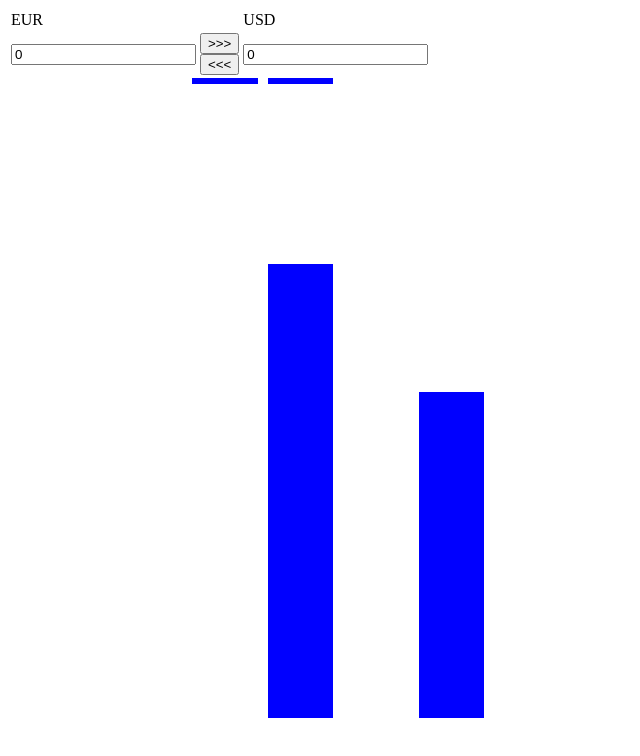
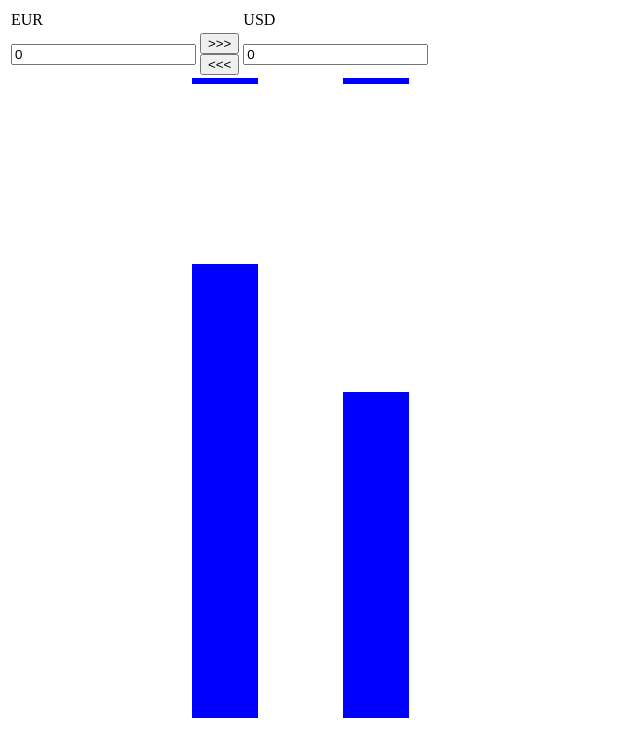
Before and after one commit to VinhHungLu/test, a website built with webpack: page build/index.html in a window 1280 px wide. Shown: the whole page, without its empty margins (0-640 px from the left). Built offline with nearby package versions, Linux system fonts and the light colour scheme.

Commit message:
branch cm2

```diff
--- a/build/index.html
+++ b/build/index.html
@@ -18,9 +18,6 @@
         }
         [class *= "Chart-item-"]:nth-child(odd) {
             background: blue;
-        }
-        .Chart-item-2 {
-            grid-row: 10 / -1;
         }
         .Chart-item-3 {
             grid-row: 30 / -1;
```
